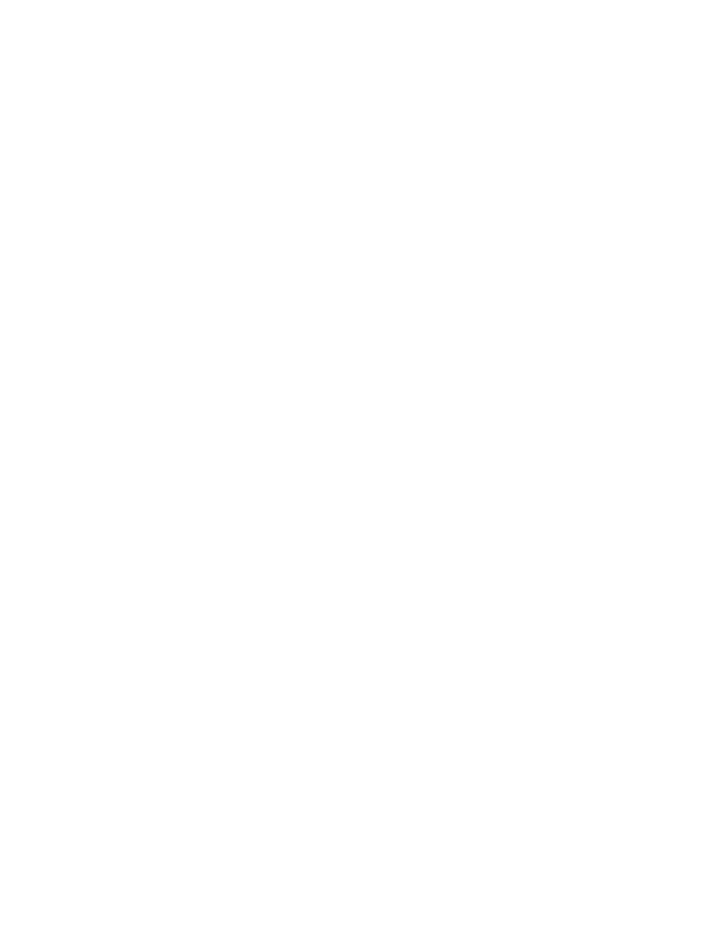
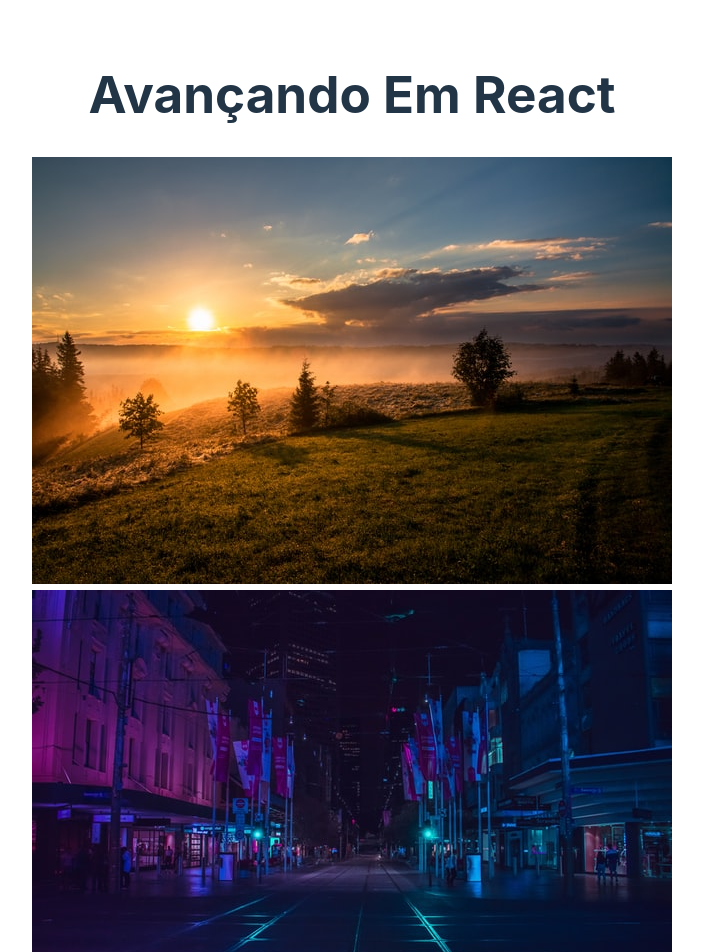
Before and after one commit to matheustak/arquivosReact, a React (Vite) app in the folder 3_FUNDAMENTOS/: page / in a window 1280 px wide. Shown: the top 952 px of the page, without its empty margins (288-991 px from the left). Before the commit the page ends 800 px from the top, so only its background shows below. Built offline with nearby package versions, Linux system fonts and the light colour scheme.

Commit message:
imagens
trabalhando com imagens no public and assets

```diff
--- a/3_FUNDAMENTOS/src/App.jsx
+++ b/3_FUNDAMENTOS/src/App.jsx
@@ -1,5 +1,8 @@
 
-import './App.css'
+import './App.css';
+
+
+import City from "./assets/city.jpg";
 
 function App() {
 
@@ -8,7 +11,20 @@
 
 
 
-      <div className="card">
+      <div className="App">
+        <h1>Avançando Em React</h1>
+        {/* Imagem em public */}
+
+        <div>
+          <img src="/img1.jpg" alt="Paisagem" />
+        </div>
+
+      {/* Imagem em asset */}
+
+      <div>
+      <img src={City} alt="Cidade" />
+      </div>
+
 
       </div>
 
--- a/3_FUNDAMENTOS/src/index.css
+++ b/3_FUNDAMENTOS/src/index.css
@@ -29,6 +29,7 @@
   place-items: center;
   min-width: 320px;
   min-height: 100vh;
+  margin-bottom: 500px;
 }
 
 h1 {
```
Also changed, not shown: 1 other file (tests, documents, lock files or other folders).
